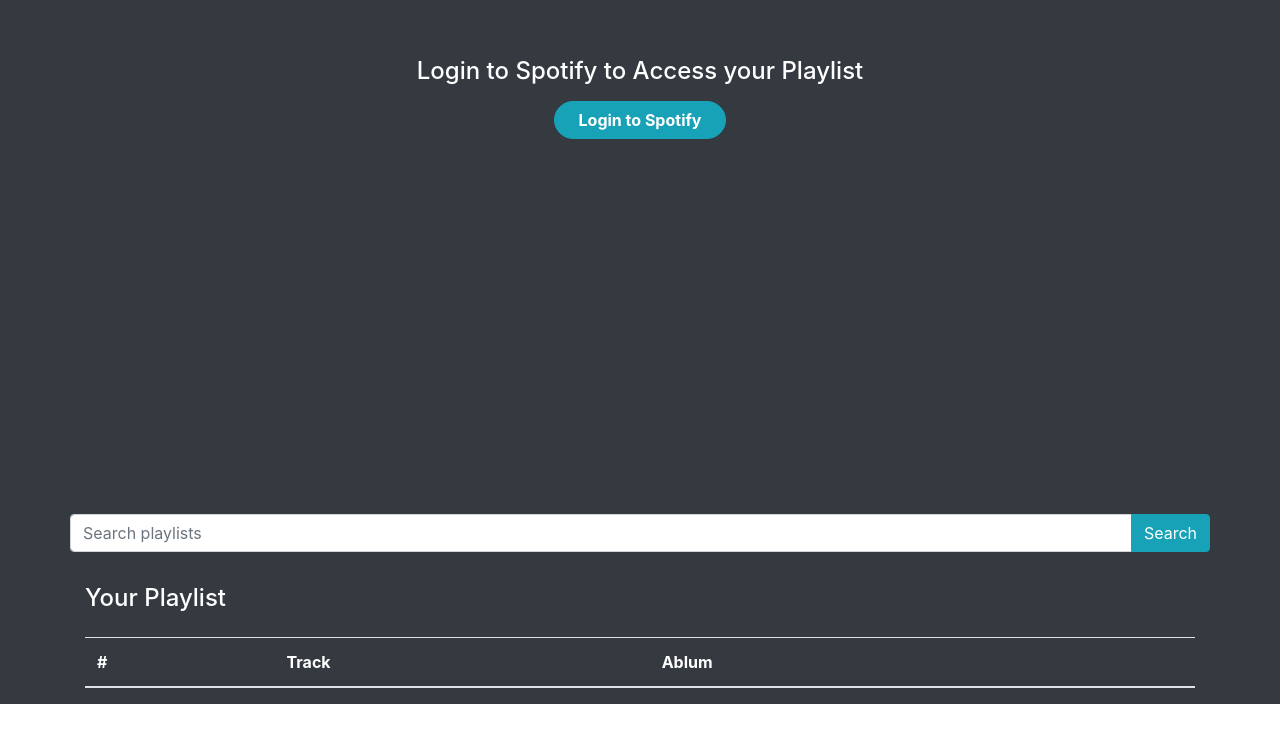
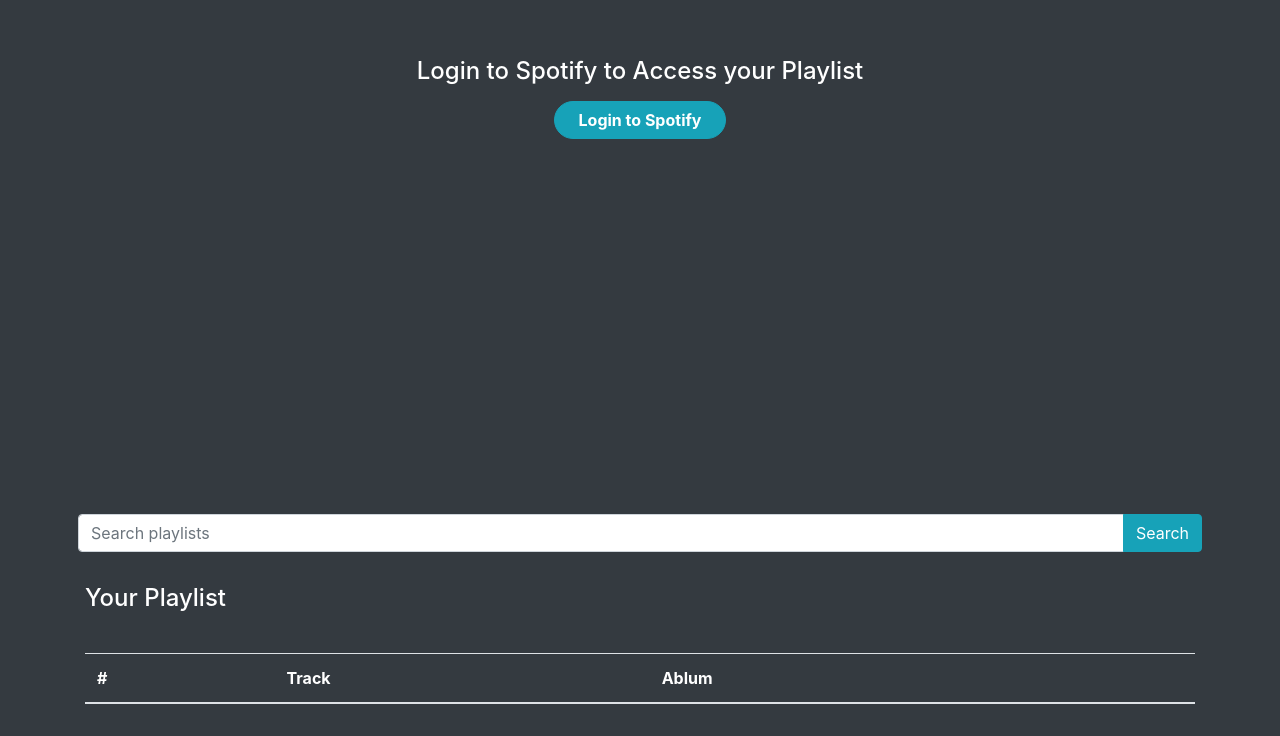
Before and after one commit to harishmadamanchi/Spotify, a plain HTML site: page index.html in a window 1280 px wide. Shown: the part 302-1038 px from the top of the page. Before the commit the page ends 1006 px from the top, so only its background shows below. Drawn offline with nearby package versions, Linux system fonts and the light colour scheme.

Commit message:
fixed table and card on short screen added padding

```diff
--- a/index.html
+++ b/index.html
@@ -28,7 +28,7 @@
     <section id="user_playlist" class="bg-dark">
         <div class="container">
             <div class="row">
-                <div class="input-group mt-3">
+                <div class="input-group mt-3 px-2">
                     <input id="inp_search" type="text" class="form-control" placeholder="Search playlists"/>
                     <div class="input-group-append">
                       <button class="btn btn-info" type="button" id="button-Search">Search</button>
@@ -53,8 +53,8 @@
                 </div> -->
             </div>
 
-            <div class="tracks_Playlist table-responsive text-white" id="tracks_Playlist">
-                <table class="table text-white py-3">
+            <div class="tracks_Playlist table-responsive text-white py-3" id="tracks_Playlist">
+                <table class="table text-white">
                     <thead>
                         <tr>
                             <th>#</th>
--- a/script.js
+++ b/script.js
@@ -123,7 +123,7 @@
         const buttonName = jsonFollow[0] ? 'Unfollow' : 'Follow';
         const Playlistdescription = element.description.length > 0 ? (element.description).substring(0,56) : '</br></br>';
         const eachPlaylistItem = `
-        <div class="card">
+        <div class="card mt-2 mt-md-0">
             <img src="${element.images[0].url}" class="card-img-top" alt="...">
             <div class="card-body">
               <h6 class="card-title font-weight-bold">${element.name}</h6>
```
